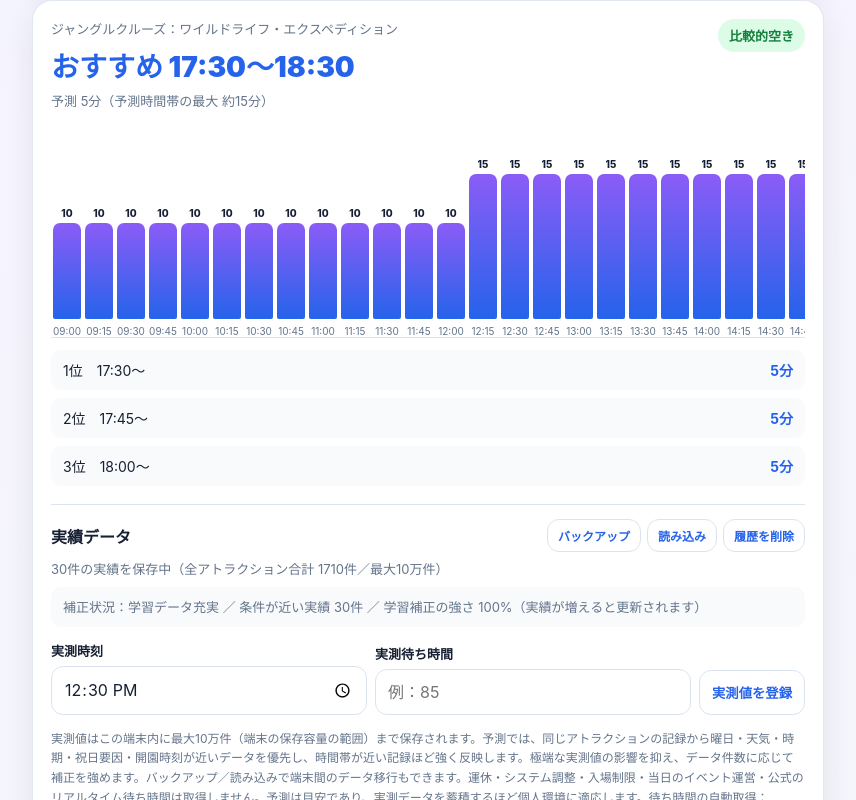
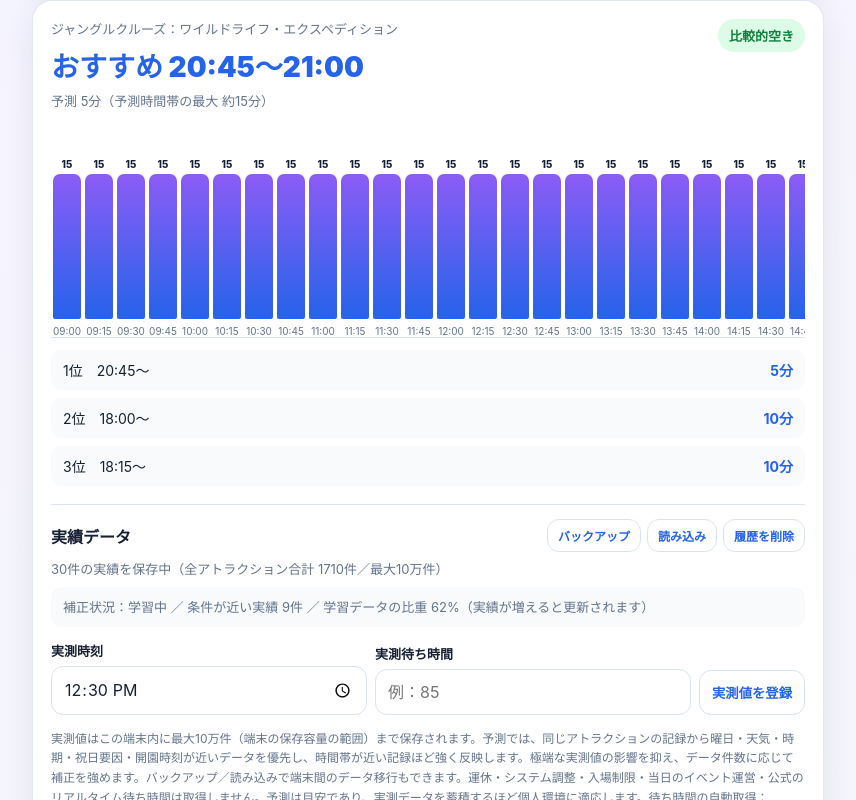
Before and after one commit to gnk4s7789s-creator/-, a plain HTML site: page index.html in a window 1280 px wide. Both pictures are taken after a click on the button "予測する". Shown: the part 701-1501 px from the top of the page, without its empty margins (212-1068 px from the left). Drawn offline with Linux system fonts and the light colour scheme; no server answers.

Commit message:
Update index.html

```diff
--- a/index.html
+++ b/index.html
@@ -169,18 +169,18 @@ function calc(actual=null){
   if(existing>=0)hist[existing]=record;else hist.push(record);
   saveHistory(hist);updateHistory();
  }
- const learned=raw.map((v,i)=>learnedRatio(key,ts[i].m,date,context));
- const vals=raw.map((v,i)=>round5(v*learned[i].value));
+ const kn=raw.map((v,i)=>knn(key,ts[i].m,date,context));
+ const vals=raw.map((v,i)=>round5(blendK(kn[i],v)));
  const min=Math.min(...vals),bi=vals.indexOf(min),max=Math.max(...vals);
  $('rideName').textContent=r[0];
  $('bestTime').textContent=`おすすめ ${ts[bi].label}〜${ts[Math.min(bi+4,ts.length-1)].label}`;
  $('bestText').textContent=`予測 ${min}分（予測時間帯の最大 約${max}分）`;
  const avg=vals.reduce((a,b)=>a+b,0)/vals.length;
  $('dayLevel').textContent=avg>100?'かなり混雑':avg>65?'混雑':avg>35?'普通':'比較的空き';
- const maxConfidence=Math.max(...learned.map(x=>x.confidence));
- const support=Math.max(...learned.map(x=>x.support));
+ const maxConfidence=Math.max(...kn.map(x=>x.sw/(x.sw+2.5)));
+ const support=Math.max(...kn.map(x=>x.n));
  const quality=maxConfidence>=.72?'学習データ充実':maxConfidence>=.4?'学習中':'参考値（実績不足）';
- $('learnInfo').textContent=`補正状況：${quality} ／ 条件が近い実績 ${support}件 ／ 学習補正の強さ ${(maxConfidence*100).toFixed(0)}%（実績が増えると更新されます）`;
+ $('learnInfo').textContent=`補正状況：${quality} ／ 条件が近い実績 ${support}件 ／ 学習データの比重 ${(maxConfidence*100).toFixed(0)}%（実績が増えると更新されます）`;
  const display=vals.map((v,i)=>({v,t:ts[i]}));
  $('chart').innerHTML=display.map(x=>`<div class="barwrap"><div class="val">${x.v}</div><div class="bar" style="height:${Math.max(5,x.v/max*145)}px"></div><div class="tick">${x.t.label}</div></div>`).join('');
  const ranked=vals.map((v,i)=>({v,t:ts[i]})).sort((a,b)=>a.v-b.v).slice(0,3);
@@ -234,17 +234,28 @@ const JA=[['Frozen Journey','アナとエルサのフローズンジャーニー
 ['Jamboree','ジャンボリミッキー！レッツ・ダンス！'],['Club Mouse Beat','クラブマウスビート'],['Electrical Parade','エレクトリカルパレード・ドリームライツ'],['Harmony in Color','ディズニー・ハーモニー・イン・カラー'],['Reach for the Stars','リーチ・フォー・ザ・スターズ'],['Magical Music World','ミッキーのマジカルミュージックワールド'],['Rainbow Luau','ミッキーのレインボー・ルアウ'],['Fantasmic','ファンタズミック！'],['Sea of Dreams','ビリーヴ！〜シー・オブ・ドリームス〜'],['Big Band Beat','ビッグバンドビート']];
 const AREA={'American Waterfront':'アメリカンウォーターフロント','Port Discovery':'ポートディスカバリー','Lost River Delta':'ロストリバーデルタ','Mediterranean Harbor':'メディテレーニアンハーバー','Mysterious Island':'ミステリアスアイランド','Arabian Coast':'アラビアンコースト','Mermaid Lagoon':'マーメイドラグーン'};
 const jn=n=>{const e=JA.find(x=>new RegExp(x[0],'i').test(n));if(!e)return n;const g=/\(([^)]+)\)\s*$/.exec(n);return e[1]+(g?'（'+(AREA[g[1]]||g[1])+'）':'')};
+const WS={sun:0,rain:1,heavy:2},DT={auto:0,holiday:1,event:1.5,vacation:2},SE={quiet:0,normal:1,busy:2,verybusy:3},DC=new WeakMap();
+const offDay=d=>{const g=d.getDay();return g===0||g===6||!!HOL[ymd(d)]};
+function knn(key,min,date,ctx){const H=loadHistory(),dow=date.getDay(),off=offDay(date),now=Date.now();let sw=0,sx=0,n=0;
+ for(const x of H){if(x.key!==key||!(x.actual>=0)||!x.date)continue;const dm=Math.abs(+x.minute-min);if(dm>60)continue;
+  let c=DC.get(x);if(!c){const d=new Date(x.date+'T12:00:00');c={t:d.getTime(),dow:d.getDay(),off:offDay(d)};DC.set(x,c)}
+  let w=Math.exp(-((dm/30)**2)/2)*Math.pow(.5,Math.max(0,now-c.t)/864e5/60)*Math.exp(-Math.abs((SE[x.season]??1)-(SE[ctx.season]??1))/1.2)*Math.exp(-Math.abs((DT[x.dayType]??0)-(DT[ctx.dayType]??0))/1.2);
+  const wd=Math.abs((WS[x.weather]??0)-(WS[ctx.weather]??0));w*=wd===0?1:wd===1?.65:.35;
+  w*=c.dow===dow?1:c.off===off?.7:.3;if(x.date===ctx.dateValue)w*=3;
+  sw+=w;sx+=w*x.actual;n++}
+ return{avg:sw>0?sx/sw:0,sw,n}}
+const blendK=(k,raw)=>{if(!k.sw)return raw;const w=k.sw/(k.sw+2.5);return w*k.avg+(1-w)*raw};
 async function loadShared(after){
  try{
   await HOLP;
   const J=async u=>{const r=await fetch(u,{cache:'no-cache'});if(!r.ok)throw 0;return r.json()};
   const [rl,hj]=await Promise.all([J('data/rides.json').catch(()=>null),J('data/history.json')]);
   const by={},E={};
-  for(const [p,id,d,s,w] of hj.rows){if(id<100)continue;(by[p+'|'+id]||(by[p+'|'+id]=[])).push(w)}
-  const strict=new Set();for(const k in by){const nz=by[k].filter(x=>x>0);if(nz.length&&nz.reduce((q,x)=>q+x,0)/nz.length>=20){by[k]=nz;strict.add(k)}}
+  for(const [p,id,d,s,w] of hj.rows){if(id<100)continue;(by[p+'|'+id]||(by[p+'|'+id]=[])).push([s,w])}
+  const strict=new Set();for(const k in by){const nz=by[k].filter(x=>x[1]>0);if(nz.length&&nz.reduce((q,x)=>q+x[1],0)/nz.length>=20){by[k]=nz;strict.add(k)}}
   if(rl)for(const pk of ['land','sea']){const list=rl[pk]||[];if(!list.length)continue;const old=rides[pk].slice(0,10);rides[pk].length=0;
    list.forEach(([id,name,bi])=>{const a=by[(pk==='sea'?1:0)+'|'+id]||[],o=bi!=null?old[bi]:null;let idx=bi!=null?bi:5+id%5,base=o?o[1]:40,f=o?o[2]:1;
-    if(a.length>=8){const avg=a.reduce((x,y)=>x+y,0)/a.length;if(bi==null)idx=(avg>=40?0:5)+id%5;let cm=0,n=0;for(let m=540;m<=1260;m+=30){cm+=baseCurve(m,idx,540,1260);n++}base=Math.max(5,avg/(cm/n)/1.1);f=1}
+    if(a.length>=8){const med=ix=>{const v=a.map(x=>x[1]/Math.max(.25,baseCurve(x[0],ix,540,1260))/1.1).sort((u,w)=>u-w);return v[v.length>>1]};if(bi==null){idx=5+id%5;if(med(idx)>=45)idx=id%5}const wd=Math.min(1,a.length/60);base=Math.max(5,wd*med(idx)+(1-wd)*base);f=1}
     rides[pk].push([o?o[0]:jn(name),base,f,id,idx])})}
   for(const pk of ['land','sea'])rides[pk].forEach(r=>E[(pk==='sea'?1:0)+'|'+r[3]]=r);
   const local=new Set(loadLocal().map(x=>x.key+'|'+x.date+'|'+x.minute)),cache={},out=[];
```
